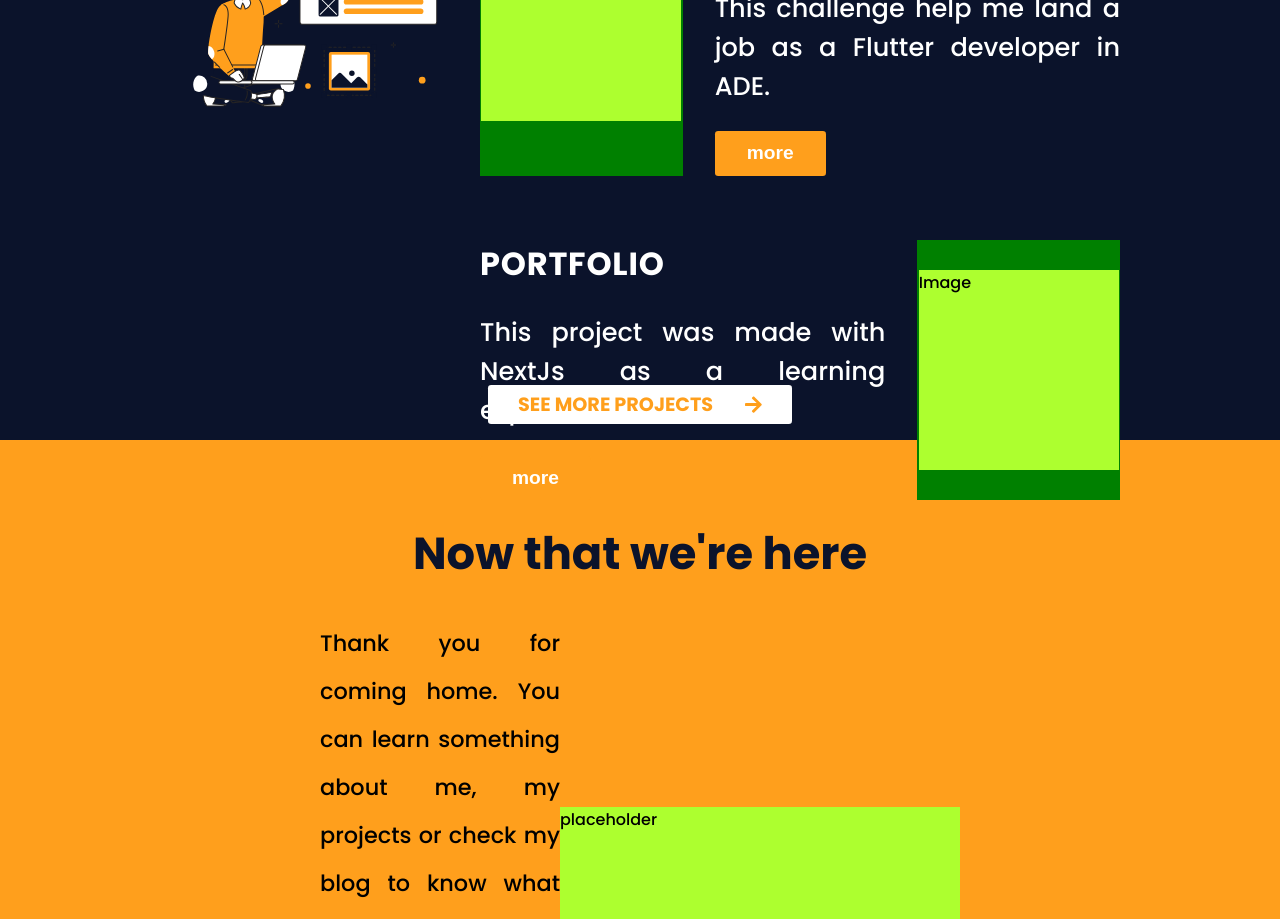
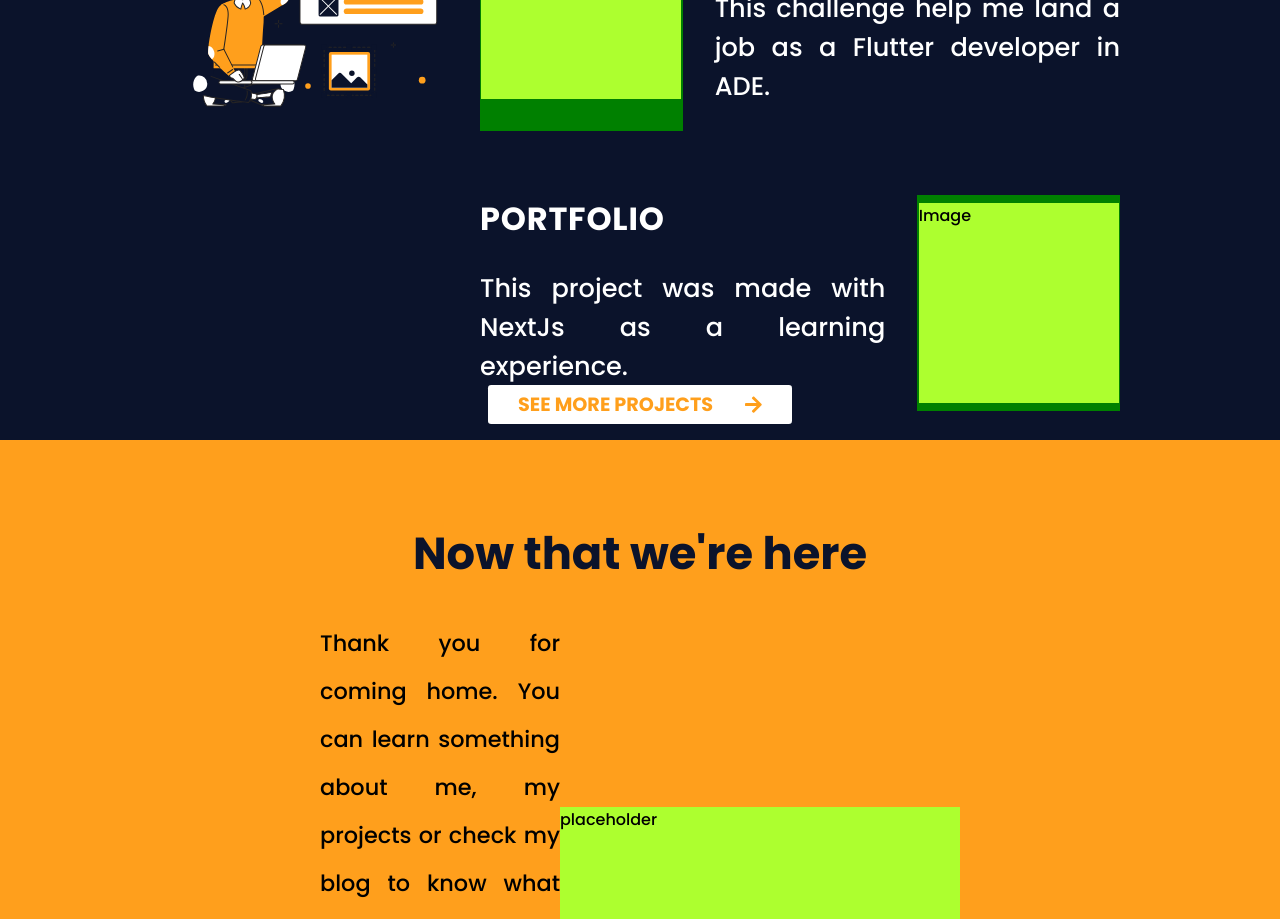
Before and after one commit to NauzetAduen/portfolio, a Next.js app: page / in a window 1280 px wide. Shown: the part 1160-2079 px from the top of the page. Built offline with nearby package versions, Linux system fonts and the light colour scheme.

Commit message:
Improve layout and remove buttons

```diff
--- a/components/Latest.jsx
+++ b/components/Latest.jsx
@@ -25,17 +25,17 @@ function Latest() {
             </div>
             <div className={styles.subcreationText}>
               <p className={styles.creationTitle}>Code Challenge for ADE</p>
-              <p>
+              <p className={styles.creationDesc}>
                 This challenge help me land a job as a Flutter developer in ADE.
               </p>
-              <button className={stylesButton.button}>more</button>
             </div>
           </div>
           <div className={styles.creationReverse}>
             <div className={styles.subcreationText}>
               <p className={styles.creationTitle}>Portfolio</p>
-              <p>This project was made with NextJs as a learning experience.</p>
-              <button className={stylesButton.button}>more</button>
+              <p className={styles.creationDesc}>
+                This project was made with NextJs as a learning experience.
+              </p>
             </div>
             <div className={styles.subcreation}>
               <div className={styles.placeholder}>Image</div>
```
